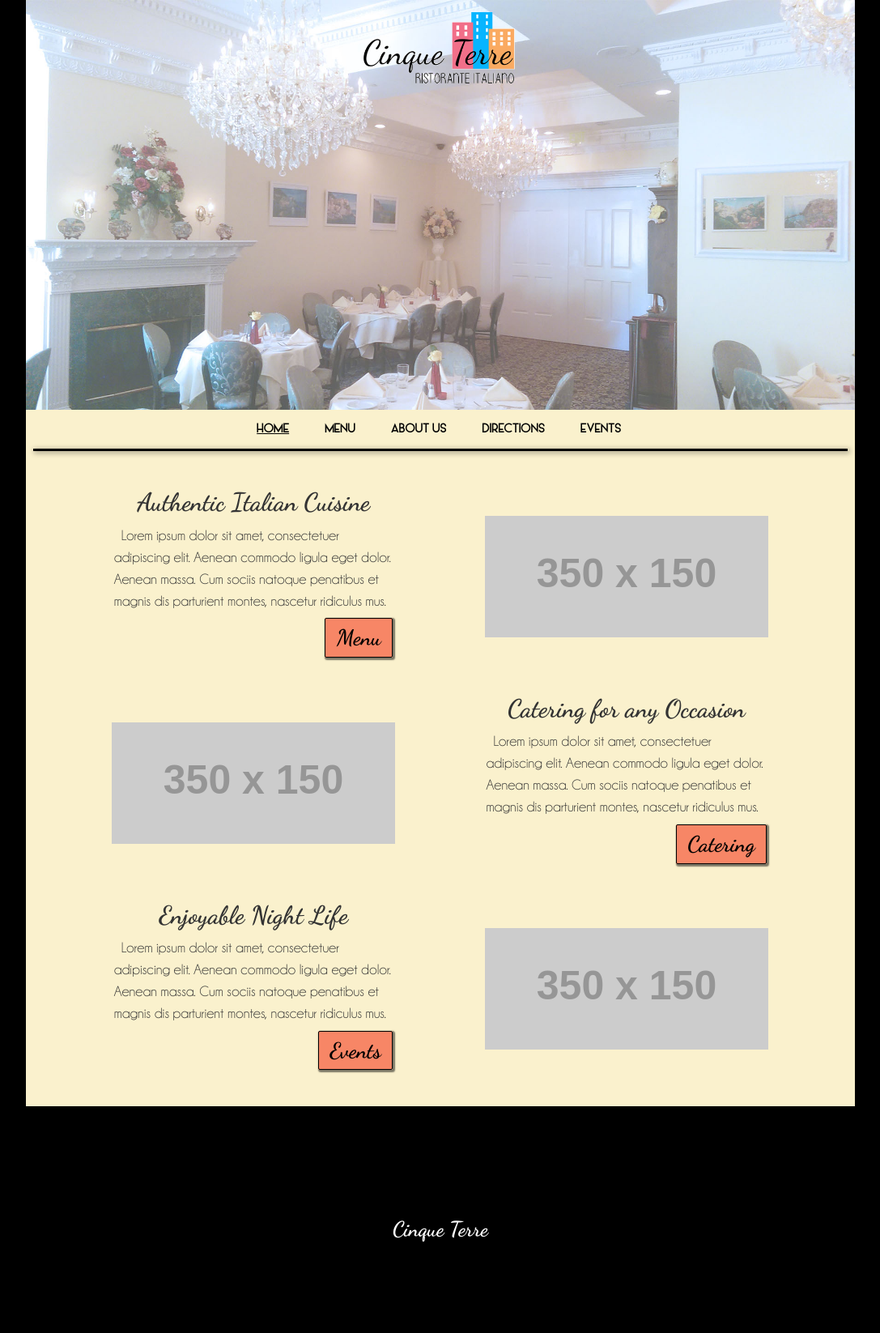
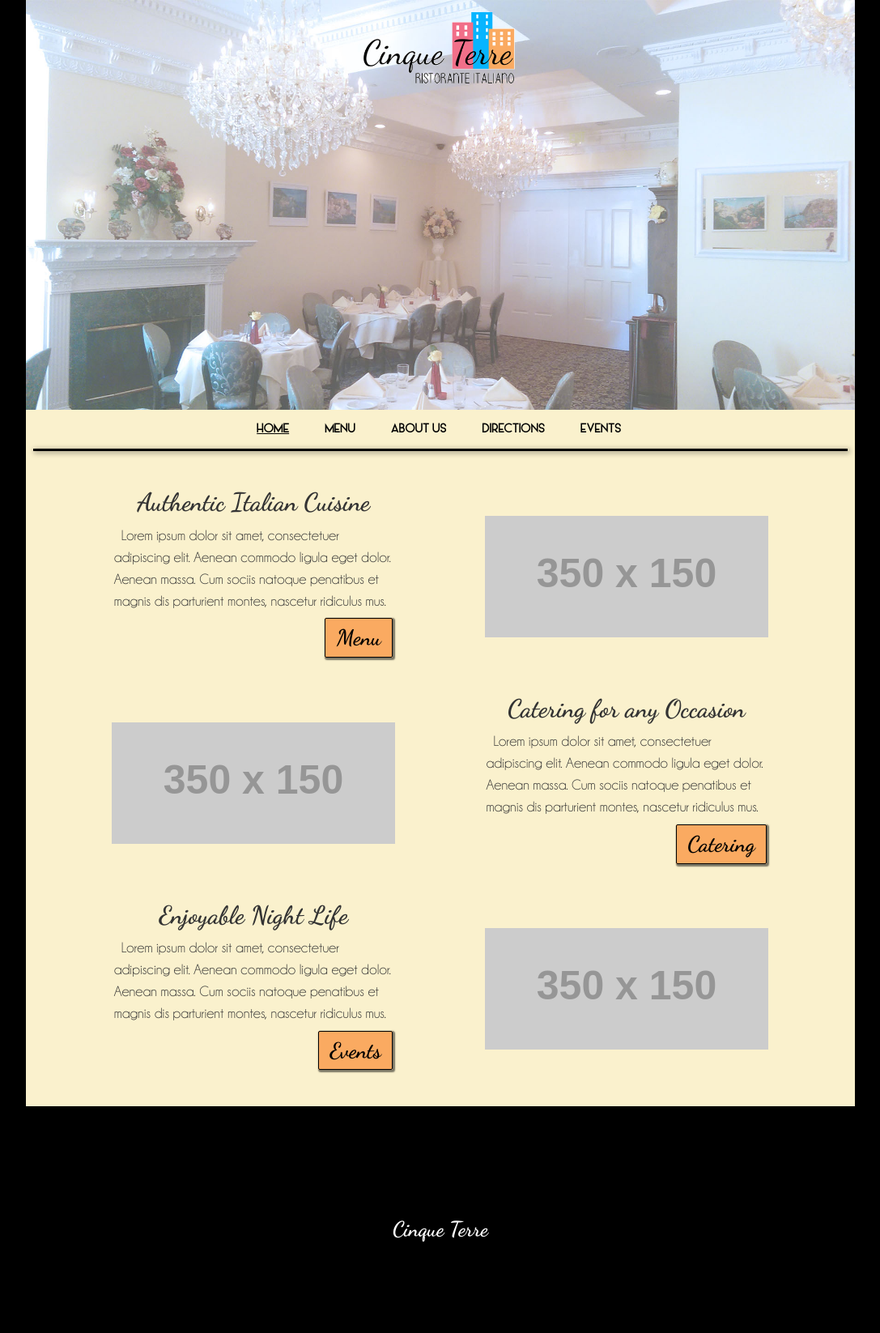
Before and after one commit to cinqueterreli/cinqueterre.github.io, a Jekyll site: the page built from 00index.html, in a window 1280 px wide. Shown: the whole page at 81% size, without its empty margins (96-1183 px from the left). Built offline with Jekyll 4.4.1, drawn with Linux system fonts in a browser that asks for light colours.

Commit message:
color change

```diff
--- a/css/main.css
+++ b/css/main.css
@@ -72,7 +72,7 @@ a:hover {
 }
 
 a.button-link {
-  background-color:#F78666;
+  background-color:#FAAA61;
   color:black;
   font-family:scriptHead;
   font-size:1em;
```
